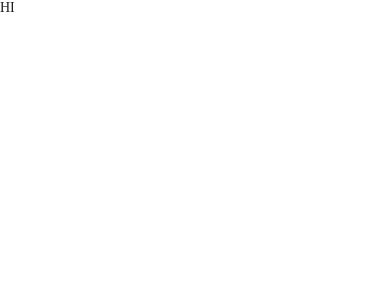
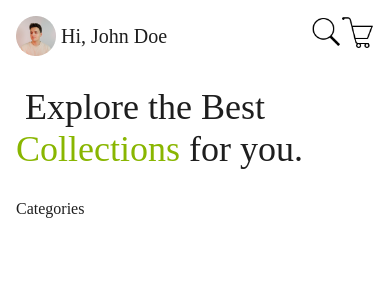
Before and after one commit to Aaslan01/MobileShoping, a React Native app: screen / in a window 390 px wide. Shown: the top 300 px of the page. Built offline with nearby package versions, Linux system fonts and the light colour scheme.

Commit message:
Added Some Text fields and Styles.

```diff
--- a/App.tsx
+++ b/App.tsx
@@ -7,6 +7,7 @@
 
 import React from 'react';
 import {
+  Image,
   SafeAreaView,
   ScrollView,
   StatusBar,
@@ -16,13 +17,28 @@ import {
   View,
 } from 'react-native';
 import StyleGuide from './constants/StyleGuide';
-
-
+import { user, icons } from './data';
 
 function App() {
   return (
-    <SafeAreaView >
-     <Text style={StyleGuide.boldText}>HI</Text>
+    <SafeAreaView style={{ padding: 16 }}>
+      <View style={StyleGuide.rowCenter}>
+        <View style={{ flexDirection: 'row' }}>
+          <Image source={user.image} />
+          <Text style={[StyleGuide.semiText, { fontSize: 20, alignSelf: 'center' }]}> Hi, {user.name}</Text>
+        </View>
+        <View style={{ flexDirection: 'row' }}>
+          <Image style={StyleGuide.iconsImage} source={icons.search} />
+          <Image style={StyleGuide.iconsImage} source={icons.shopping} />
+        </View>
+      </View>
+      <Text style={[StyleGuide.boldText, { fontSize: 36, paddingVertical: 30 }]}> Explore the Best
+        <Text style={{ color: StyleGuide.colors.primary }}>{' '}Collections{' '}</Text>
+        for you.
+      </Text>
+      <Text style={[StyleGuide.boldText, { fontSize: 16 }]}>
+        Categories
+      </Text>
     </SafeAreaView>
   );
 }
--- a/constants/StyleGuide.ts
+++ b/constants/StyleGuide.ts
@@ -19,7 +19,13 @@ const StyleGuide = {
     secondary: yellow,
     gray: gray,
   },
-
+  rowCenter:{
+    flexDirection: 'row', justifyContent: 'space-between'
+  },
+  iconsImage: {
+    width:32,
+    height:32,
+  },
   boldText: {
     color: dark,
     fontFamily: 'Poppins-Bold',
@@ -32,7 +38,6 @@ const StyleGuide = {
     color: dark,
     fontFamily: 'Poppins-Regular',
   },
-
 };
 
 export default StyleGuide;
--- a/data/index.ts
+++ b/data/index.ts
@@ -13,6 +13,15 @@ export const user: User = {
   image: require("../assets/images/user/avatar.png"),
 };
 
+interface Icons {
+  search: ImageSourcePropType;
+  shopping: ImageSourcePropType;
+}
+
+export const icons: Icons = {
+  search: require("../assets/images/search.png"),
+  shopping: require("../assets/images/shopping.png"),
+};
 export interface Category {
   id: number;
   name: string;
```
Also changed, not shown: assets/images/search.png (added), assets/images/shopping.png (added).
